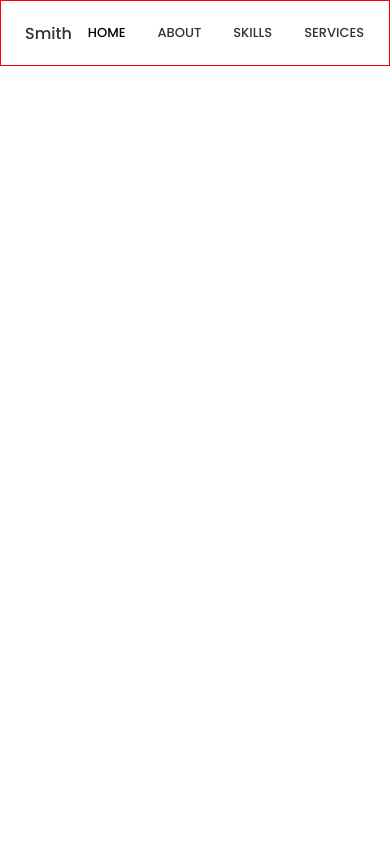
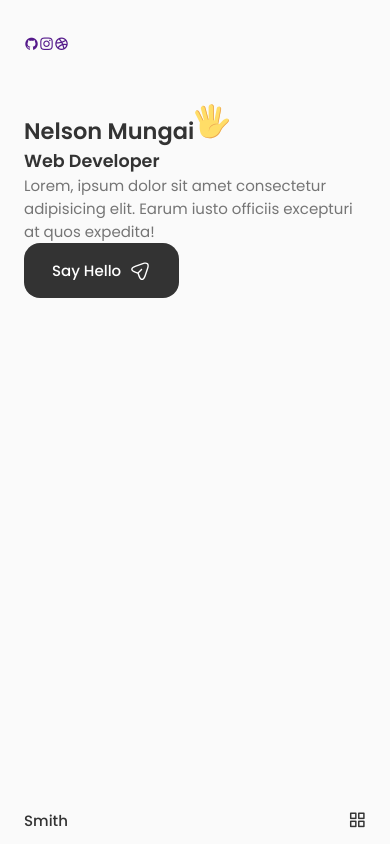
Before and after one commit to NelsonMungai1/NMI, a React (Vite) app: page / in a window 390 px wide. Built offline with nearby package versions, Linux system fonts and the light colour scheme.

Commit message:
Made the header responsive for all screen size using grid. Made the Home/hero section using svg for images

```diff
--- a/src/App.css
+++ b/src/App.css
@@ -1,29 +1,24 @@
-/* font  */
-@import url("https://fonts.googleapis.com/css2?family=Poppins:ital,wght@0,100;0,200;0,300;0,400;0,500;0,600;0,700;0,800;0,900;1,100;1,200;1,300;1,400;1,500;1,600;1,700;1,800;1,900&display=swap");
+/*=============== GOOGLE FONTS ===============*/
+@import url("https://fonts.googleapis.com/css2?family=Poppins:wght@400;500;600&display=swap");
 
-/* Variable CSS */
-/* --hue: 0;
---sat: 0%;
---title-color: hsl(var(--hue), var(--sat), 20%);
---title-color-dark: hsl(var(--hue), var(--sat), 0%);
---text-color: hsl(var(--hue), var(--sat), 46%);
---body-color: hsl(var(--hue), var(--sat), 98%);
---container-color: #fff; */
-
+/*=============== VARIABLES CSS ===============*/
 :root {
   --header-height: 3rem;
+
+  /*========== Colors ==========*/
+  /*Color mode HSL(hue, saturation, lightness)*/
   --hue: 0;
   --sat: 0%;
   --title-color: hsl(var(--hue), var(--sat), 20%);
   --title-color-dark: hsl(var(--hue), var(--sat), 0%);
   --text-color: hsl(var(--hue), var(--sat), 46%);
-  --body-color: hsl(var(--hue, var(--sat), 98%));
+  --body-color: hsl(var(--hue), var(--sat), 98%);
   --container-color: #fff;
 
-  /* font and typography */
-  --body-font: "poppins", sans-serif;
-  /* .5rem=8px | 1rem=16px*/
+  /*========== Font and typography ==========*/
+  --body-font: "Poppins", sans-serif;
 
+  /*.5rem = 8px | 1rem = 16px ...*/
   --big-font-size: 3.5rem;
   --h1-font-size: 2.25rem;
   --h2-font-size: 1.5rem;
@@ -32,13 +27,14 @@
   --small-font-size: 0.875rem;
   --smaller-font-size: 0.813rem;
   --tiny-font-size: 0.625rem;
-  /* font weight */
+
+  /*========== Font weight ==========*/
   --font-normal: 400;
   --font-medium: 500;
   --font-semi-bold: 600;
 
-  /* margens bottom */
-  /* .5rem=8px | 1rem=16px */
+  /*========== Margenes Bottom ==========*/
+  /*.5rem = 8px | 1rem = 16px ...*/
   --mb-0-25: 0.25rem;
   --mb-0-5: 0.5rem;
   --mb-0-75: 0.75rem;
@@ -48,13 +44,13 @@
   --mb-2-5: 2.5rem;
   --mb-3: 3rem;
 
-  /* z-index */
+  /*========== z index ==========*/
   --z-tooltip: 10;
   --z-fixed: 100;
   --z-modal: 1000;
 }
 
-/* responsive typography */
+/* Responsive typography */
 @media screen and (max-width: 992px) {
   :root {
     --big-font-size: 2.75rem;
@@ -64,74 +60,93 @@
     --normal-font-size: 0.938rem;
     --small-font-size: 0.813rem;
     --smaller-font-size: 0.75rem;
-    --tiny-font-size: ;
   }
 }
 
-/* base  */
-
+/*=============== BASE ===============*/
 * {
   margin: 0;
   padding: 0;
   box-sizing: border-box;
 }
+
 html {
   scroll-behavior: smooth;
 }
+
 body,
 button,
 input,
 textarea {
   font-family: var(--body-font);
-  font-weight: var(--normal-font-size);
+  font-size: var(--normal-font-size);
 }
+
+body {
+  background-color: var(--body-color);
+  color: var(--text-color);
+}
+
 h1,
 h2,
 h3 {
+  color: var(--title-color);
   font-weight: var(--font-semi-bold);
-  color: var(--title-color);
+}
+
+ul {
+  list-style: none;
+}
+
+a {
+  text-decoration: none;
 }
 
 button {
   cursor: pointer;
-  color: var(--text-color);
   border: none;
   outline: none;
 }
+
 img {
   max-width: 100%;
   height: auto;
 }
-a {
-  text-decoration: none;
-}
-li {
-  list-style-type: none;
-}
-/* reusable */
+
+/*=============== REUSABLE CSS CLASSES ===============*/
 .section {
   padding: 6rem 0 2rem;
 }
+
 .section__title {
   font-size: var(--h1-font-size);
   color: var(--title-color);
 }
+
 .section__subtitle {
   display: block;
   font-size: var(--small-font-size);
   margin-bottom: 4rem;
 }
-/* layout */
+
+.section__title,
+.section__subtitle {
+  text-align: center;
+}
+
+/*=============== LAYOUT ===============*/
 .container {
   max-width: 968px;
   margin-left: auto;
   margin-right: auto;
 }
+
 .grid {
   display: grid;
   gap: 1.5rem;
 }
-/* buttons */
+
+/*=============== BUTTONS ===============*/
 .button {
   display: inline-block;
   background-color: var(--title-color);
@@ -140,44 +155,64 @@
   border-radius: 1rem;
   font-weight: var(--font-medium);
 }
+
 .button:hover {
   background-color: var(--title-color-dark);
 }
-.button_icon {
+
+.button__icon {
   margin-left: var(--mb-0-5);
 }
-.button_flex {
+
+.button--flex {
   display: inline-flex;
   align-items: center;
 }
 
-/* time 11:40 */
-
-/* ++++++++BREAKPOINTS++++++++++ */
-/* FOR LARGE SCREEN */
+/*=============== BREAKPOINTS ===============*/
+/* For large devices */
 @media screen and (max-width: 992px) {
   .container {
     margin-left: var(--mb-1-5);
     margin-right: var(--mb-1-5);
   }
+
+  .button {
+    padding: 1rem 1.75rem;
+  }
+
+  .button__icon {
+    width: 22px;
+    height: 22px;
+  }
 }
 
-/* medium screen devices */
+/* For medium devices */
 @media screen and (max-width: 768px) {
+  body {
+    margin: 0 0 var(--header-height) 0;
+  }
+
+  .section {
+    padding: 2rem 0 4rem;
+  }
+
+  .section__subtitle {
+    margin-bottom: var(--mb-3);
+  }
 }
-/* for small devices */
+
 @media screen and (max-width: 576px) {
 }
-/* small devices */
+
+/* For small devices */
 @media screen and (max-width: 350px) {
   :root {
     --big-font-size: 2.25rem;
   }
+
   .container {
     margin-left: var(--mb-1);
     margin-right: var(--mb-1);
   }
 }
-
-/* time 24.48 */
-/* We are making the header responsive */
--- a/src/App.jsx
+++ b/src/App.jsx
@@ -1,10 +1,14 @@
 import "./App.css";
 import Header from "./components/header/Header";
+import Home from "./components/home/Home";
 
 function App() {
   return (
     <>
       <Header />
+      <main className="main">
+        <Home />
+      </main>
     </>
   );
 }
--- a/src/components/header/Header.jsx
+++ b/src/components/header/Header.jsx
@@ -1,12 +1,14 @@
+import { useState } from "react";
 import "./header.css";
 const Header = () => {
+  const [toggle, showMenu] = useState(false);
   return (
     <header className="header">
       <nav className="nav container">
         <a href="index.html" className="nav_logo">
           Smith
         </a>
-        <div className="nav_menu">
+        <div className={toggle ? "show_menu nav_menu" : "nav_menu"}>
           <ul className="nav_list grid">
             <li className="list_item">
               <a href="#home" className="nav_link active_link">
@@ -39,10 +41,13 @@
               </a>
             </li>
           </ul>
-          <i className="uil uil-times nav_close"></i>
+          <i
+            className="uil uil-times nav_close"
+            onClick={() => showMenu(!toggle)}
+          ></i>
         </div>
-        <div className="nav_toggle">
-          <i className="uil uil-apps nav_toggle"></i>
+        <div className="nav_toggle" onClick={() => showMenu(!toggle)}>
+          <i className="uil uil-apps "></i>
         </div>
       </nav>
     </header>
--- a/src/components/header/header.css
+++ b/src/components/header/header.css
@@ -4,8 +4,8 @@
   top: 0;
   left: 0;
   z-index: var(--z-fixed);
-  background: var(--container-color);
-  border: 1px solid red;
+  background: var(--body-color);
+  /* border: 1px solid #777; */
 }
 nav {
   height: calc(var(--header-height) + 1rem);
@@ -44,3 +44,85 @@
 .nav_link:hover {
   color: var(--title-color-dark);
 }
+
+/* ++++++++BREAKPOINTS++++++++++ */
+/* FOR LARGE SCREEN */
+
+/* medium screen devices */
+@media screen and (max-width: 768px) {
+  .header {
+    top: initial;
+    bottom: 0;
+  }
+  .nav {
+    height: var(--header-height);
+  }
+  .nav_menu {
+    position: fixed;
+    bottom: -100%;
+    left: 0;
+    width: 100%;
+    background-color: var(--container-color);
+    padding: 2rem 1.4rem 4rem;
+    box-shadow: 0px -1px 4px rgba(0, 0, 0, 0.2);
+    transition: 0.3s;
+    border-radius: 1.5rem 1.5rem 0 0;
+    z-index: 999;
+    /* border: 2px solid red; */
+  }
+  /* show menu */
+  .show_menu {
+    bottom: 0;
+  }
+  .nav_list {
+    display: grid;
+    grid-template-columns: repeat(3, 1fr);
+    gap: 2rem;
+    position: relative;
+  }
+  .nav_icon {
+    font-size: 1.2rem;
+  }
+  .nav_close {
+    color: var(--title-color);
+    position: absolute;
+    bottom: 0.5rem;
+    right: 1.3rem;
+    cursor: pointer;
+    font-size: 1.5rem;
+  }
+  .nav_close:hover {
+    color: var(--title-color-dark);
+  }
+  .nav_toggle {
+    font-size: 1.1rem;
+    color: var(--title-color);
+    cursor: pointer;
+  }
+
+  .nav-toggle:hover {
+    color: var(--title-color-dark);
+  }
+  .nav_icon,
+  .nav_close,
+  .nav_toggle {
+    display: block;
+  }
+}
+/* for small devices */
+@media screen and (max-width: 576px) {
+}
+/* small devices */
+@media screen and (max-width: 350px) {
+  .nav_menu {
+    padding: 2rem 0.25rem 4rem;
+  }
+  .nav_list {
+    column-gap: 0;
+  }
+}
+
+/* time 24.48 */
+/* We are making the header responsive */
+
+/* 37.31 */
--- /dev/null
+++ b/src/components/home/Data.jsx
@@ -0,0 +1,84 @@
+const Data = () => {
+  return (
+    <div className="home_data">
+      <h1 className="home_title">
+        Nelson Mungai
+        <svg
+          width="36"
+          height="36"
+          viewBox="0 0 48 48"
+          fill="none"
+          xmlns="http://www.w3.org/2000/svg"
+          className="home__hand"
+        >
+          <path
+            d="M25.4995 32.0305L31.3495 33.1555L36.1495 8.48051C36.4495 6.83051 35.3995 5.18051 33.8245 4.88051C32.1745 4.58051 30.5995 5.70551 30.2995 7.35551L25.4995 32.0305Z"
+            fill="#FFDD67"
+          ></path>
+          <path
+            d="M33.8996 4.88018C33.6746 4.80518 33.5246 4.80518 33.2996 4.80518C34.6496 5.33018 35.3996 6.75518 35.0996 8.25518L30.2996 32.9302L31.3496 33.1552L36.1496 8.48018C36.5246 6.75518 35.4746 5.18018 33.8996 4.88018Z"
+            fill="#EBA352"
+          ></path>
+          <path
+            d="M19.4995 32.7802H26.5495V5.55518C26.5495 3.53018 24.9745 1.80518 23.0245 1.80518C21.1495 1.80518 19.4995 3.45518 19.4995 5.55518V32.7802Z"
+            fill="#FFDD67"
+          ></path>
+          <path
+            d="M23.0995 1.80518C22.9495 1.80518 22.7245 1.80518 22.5745 1.88018C24.2995 2.18018 25.5745 3.68018 25.5745 5.55518V32.8552H26.6245V5.55518C26.6245 3.45518 25.0495 1.80518 23.0995 1.80518Z"
+            fill="#EBA352"
+          ></path>
+          <path
+            d="M15.7495 32.7054L21.7495 31.1304L15.2245 6.30541C14.7745 4.58041 13.0495 3.53041 11.3995 3.90541C9.74948 4.35541 8.77448 6.08041 9.22448 7.80541L15.7495 32.7054Z"
+            fill="#FFDD67"
+          ></path>
+          <path
+            d="M11.3995 3.90541L10.9495 4.13041C12.4495 4.05541 13.7995 5.03041 14.2495 6.60541L20.7745 31.4304L21.8245 31.1304L15.2245 6.30541C14.7745 4.58041 13.0495 3.53041 11.3995 3.90541Z"
+            fill="#EBA352"
+          ></path>
+          <path
+            d="M2.99937 10.355C1.57437 11.03 1.12437 12.83 1.87437 14.33L11.7744 34.055L16.7994 31.505L6.89937 11.78C6.14937 10.28 4.42437 9.68 2.99937 10.355Z"
+            fill="#FFDD67"
+          ></path>
+          <path
+            d="M2.99956 10.355C2.84956 10.43 2.69956 10.505 2.54956 10.655C3.82456 10.28 5.24956 10.955 5.92456 12.305L15.8246 32.03L16.7996 31.58L6.89956 11.78C6.14956 10.28 4.42456 9.68 2.99956 10.355Z"
+            fill="#EBA352"
+          ></path>
+          <path
+            d="M46.2744 22.2801C45.0744 19.9551 41.3244 20.1051 37.4994 24.3051C34.7994 27.2301 34.2744 28.2051 31.5744 28.1301V25.0551C31.5744 25.0551 25.7994 20.7801 14.3244 22.7301C14.3244 22.7301 7.79945 23.6301 7.79945 27.0801C7.79945 27.0801 6.67445 35.4051 8.99945 40.6551C12.4494 48.4551 30.1494 50.4801 35.6994 37.2051C36.8244 34.5801 39.0744 32.6301 41.0994 30.1551C43.4244 27.1551 47.5494 24.7551 46.2744 22.2801Z"
+            fill="#FFDD67"
+          ></path>
+          <path
+            d="M46.2745 22.28C46.0495 21.83 45.7495 21.53 45.3745 21.23C45.4495 21.305 45.5245 21.38 45.5245 21.53C46.7995 24.08 42.6745 26.405 40.1995 29.405C38.1745 31.88 35.9245 33.83 34.7995 36.455C29.9995 47.93 16.0495 47.93 10.1995 42.68C15.5245 48.68 30.5245 49.28 35.5495 37.205C36.6745 34.58 38.9245 32.63 40.9495 30.155C43.4245 27.155 47.5495 24.755 46.2745 22.28ZM32.3245 28.13C27.4495 26.33 18.7495 29.63 19.9495 38.405C19.9495 30.23 27.3745 28.205 31.4245 28.205C32.0245 28.13 32.3245 28.13 32.3245 28.13Z"
+            fill="#EBA352"
+          ></path>
+        </svg>
+      </h1>
+      <h3 className="home_subtitle">Web Developer</h3>
+      <p className="home_description">
+        Lorem, ipsum dolor sit amet consectetur adipisicing elit. Earum iusto
+        officiis excepturi at quos expedita!
+      </p>
+      <a href="#contact" className="button button--flex">
+        Say Hello
+        <svg
+          className="button__icon"
+          xmlns="http://www.w3.org/2000/svg"
+          width="24"
+          height="24"
+          viewBox="0 0 24 24"
+          fill="none"
+        >
+          <path
+            d="M14.2199 21.9352C13.0399 21.9352 11.3699 21.1052 10.0499 17.1352L9.32988 14.9752L7.16988 14.2552C3.20988 12.9352 2.37988 11.2652 2.37988 10.0852C2.37988 8.91525 3.20988 7.23525 7.16988 5.90525L15.6599 3.07525C17.7799 2.36525 19.5499 2.57525 20.6399 3.65525C21.7299 4.73525 21.9399 6.51525 21.2299 8.63525L18.3999 17.1252C17.0699 21.1052 15.3999 21.9352 14.2199 21.9352ZM7.63988 7.33525C4.85988 8.26525 3.86988 9.36525 3.86988 10.0852C3.86988 10.8052 4.85988 11.9052 7.63988 12.8252L10.1599 13.6652C10.3799 13.7352 10.5599 13.9152 10.6299 14.1352L11.4699 16.6552C12.3899 19.4352 13.4999 20.4252 14.2199 20.4252C14.9399 20.4252 16.0399 19.4352 16.9699 16.6552L19.7999 8.16525C20.3099 6.62525 20.2199 5.36525 19.5699 4.71525C18.9199 4.06525 17.6599 3.98525 16.1299 4.49525L7.63988 7.33525Z"
+            fill="var(--container-color)"
+          ></path>
+          <path
+            d="M10.11 14.7052C9.92005 14.7052 9.73005 14.6352 9.58005 14.4852C9.29005 14.1952 9.29005 13.7152 9.58005 13.4252L13.16 9.83518C13.45 9.54518 13.93 9.54518 14.22 9.83518C14.51 10.1252 14.51 10.6052 14.22 10.8952L10.64 14.4852C10.5 14.6352 10.3 14.7052 10.11 14.7052Z"
+            fill="var(--container-color)"
+          ></path>
+        </svg>
+      </a>
+    </div>
+  );
+};
+export default Data;
--- /dev/null
+++ b/src/components/home/Home.jsx
@@ -0,0 +1,18 @@
+import Data from "./Data";
+import "./home.css";
+import Social from "./Social";
+const Home = () => {
+  return (
+    <section className="home section" id="home">
+      <div className="home_container container grid">
+        <div className="home_content grid">
+          <Social />
+          <div className="home_img"></div>
+          <Data />
+        </div>
+      </div>
+    </section>
+  );
+};
+
+export default Home;
--- /dev/null
+++ b/src/components/home/Social.jsx
@@ -0,0 +1,17 @@
+const Social = () => {
+  return (
+    <div className="home_social">
+      <a href="" className="home_social_icon" target="_blank">
+        <i className="uil uil-github"></i>
+      </a>
+      <a href="" className="home_social_icon" target="_blank">
+        <i className="uil uil-instagram"></i>
+      </a>
+      <a href="" className="home_social_icon" target="_blank">
+        <i className="uil uil-dribbble"></i>
+      </a>
+    </div>
+  );
+};
+
+export default Social;
```
Also changed, not shown: src/components/home/home.css (added).
